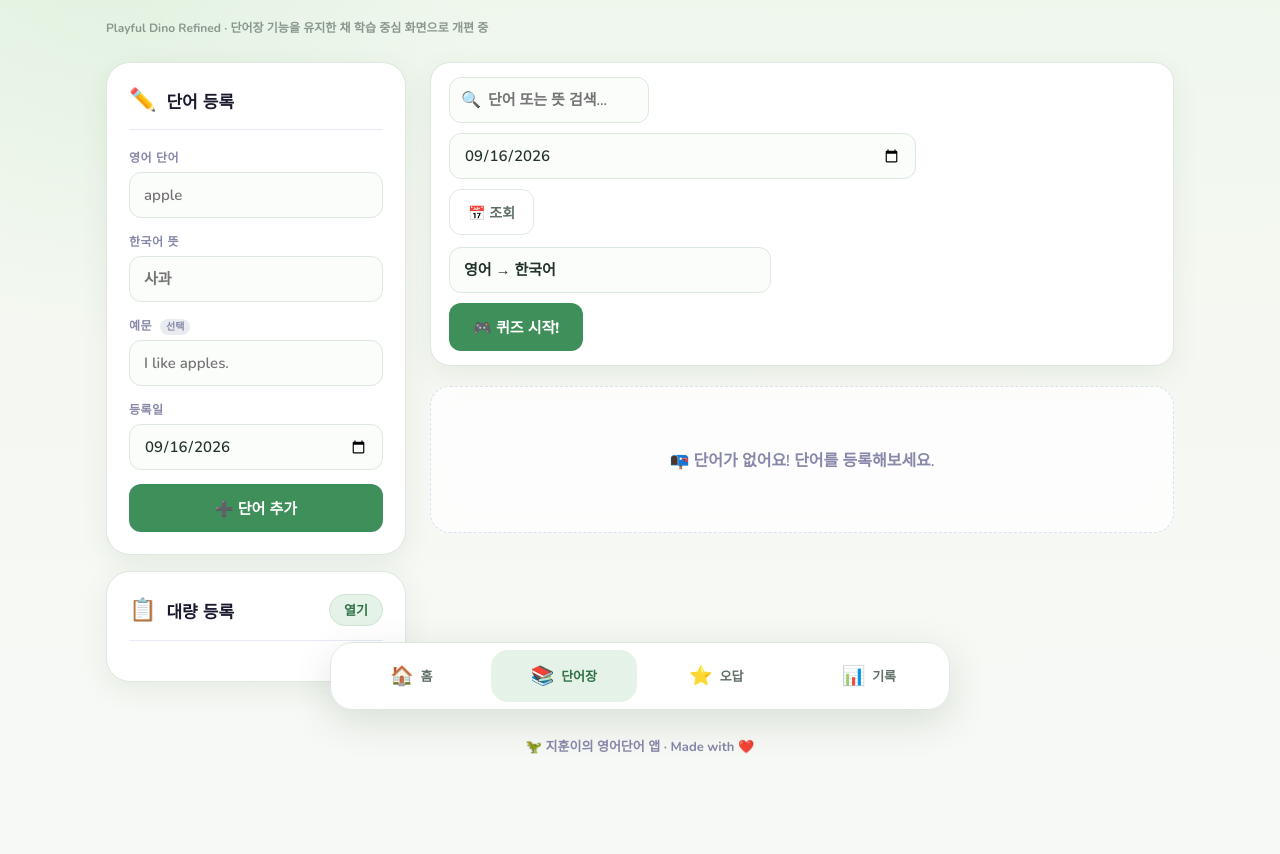
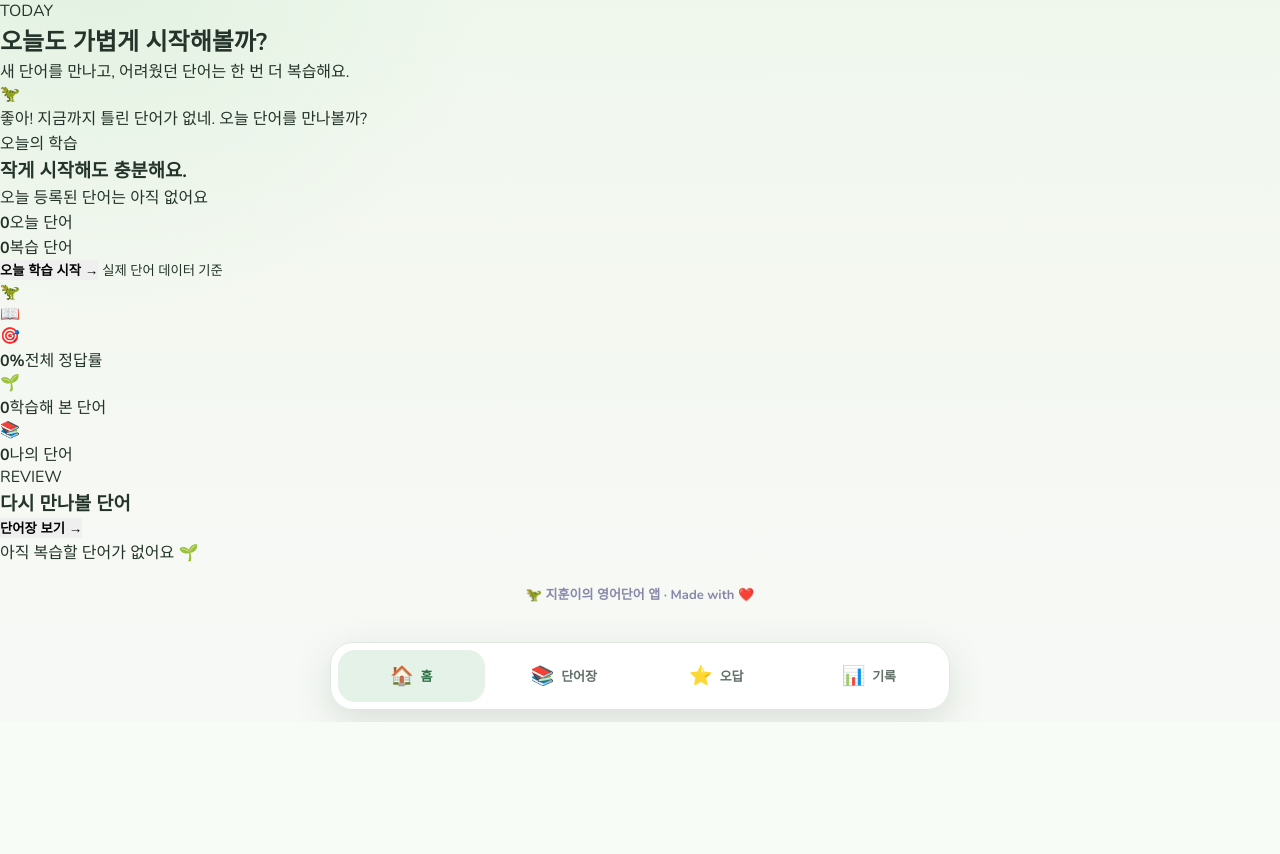
Before and after one commit to anredvon/english-word-app, a Flask app: page / in a window 1280 px wide. Shown: the part 78-932 px from the top of the page. After the commit the page ends 800 px from the top, so only its background shows below. Run offline with Flask 3, Linux system fonts and the light colour scheme; data that the repository does not hold is empty; parts of the project's set-up code (start-up, migrations or seed data) failed here and were passed over.

Commit message:
feat: make learner home the primary app view

```diff
--- a/templates/index.html
+++ b/templates/index.html
@@ -10,38 +10,63 @@
   <link rel="stylesheet" href="/static/style.css">
   <link rel="stylesheet" href="/static/redesign.css">
   <script defer src="/static/app.js"></script>
+  <script defer src="/static/home.js"></script>
 </head>
 <body class="redesign-shell">
-
-  <div class="bg-orb orb1"></div>
-  <div class="bg-orb orb2"></div>
-  <div class="bg-orb orb3"></div>
   <div id="feedbackOverlay" class="feedback-overlay"></div>
 
   <header>
     <div class="header-inner">
       <div class="header-left">
         <div class="app-icon" aria-hidden="true">🦖</div>
-        <div class="header-text">
-          <h1>지훈이의 영어단어</h1>
-          <p>오늘도 한 걸음씩, 꾸준하게!</p>
-        </div>
+        <div class="header-text"><h1>지훈이의 영어단어</h1><p>오늘도 한 걸음씩, 꾸준하게!</p></div>
       </div>
-      <button id="btnStats" class="stats-btn" aria-label="학습 통계 열기">
-        <span aria-hidden="true">📊</span><span>통계</span>
-      </button>
+      <button id="btnStats" class="stats-btn" aria-label="학습 통계 열기"><span aria-hidden="true">📊</span><span>통계</span></button>
     </div>
   </header>
 
-  <div class="migration-note">Playful Dino Refined · 단어장 기능을 유지한 채 학습 중심 화면으로 개편 중</div>
+  <section id="homeView" class="home-view" aria-label="홈">
+    <div class="home-greeting">
+      <div><span class="eyebrow">TODAY</span><h2>오늘도 가볍게 시작해볼까?</h2><p>새 단어를 만나고, 어려웠던 단어는 한 번 더 복습해요.</p></div>
+      <div class="dino-companion" aria-label="공룡 학습 도우미"><span class="dino-face">🦖</span><div id="homeDinoMessage" class="dino-bubble">학습 정보를 불러오는 중이야!</div></div>
+    </div>
 
-  <main id="wordbookView">
+    <section class="study-hero">
+      <div class="study-copy">
+        <span class="section-kicker">오늘의 학습</span>
+        <h3>작게 시작해도 충분해요.</h3>
+        <p id="homeProgressText">오늘 학습 정보를 준비하고 있어요.</p>
+        <div class="home-progress" aria-hidden="true"><span id="homeProgressFill"></span></div>
+        <div class="study-counts">
+          <div><strong id="homeNewCount">—</strong><span>오늘 단어</span></div>
+          <div><strong id="homeReviewCount">—</strong><span>복습 단어</span></div>
+        </div>
+        <button id="homeStudyStart" class="home-study-btn" type="button">오늘 학습 시작 <span>→</span></button>
+        <small id="homeDataStatus">실제 데이터를 불러오는 중</small>
+      </div>
+      <div class="hero-scene" aria-hidden="true">
+        <div class="sun"></div><div class="cloud cloud-one"></div><div class="cloud cloud-two"></div>
+        <div class="hill hill-back"></div><div class="hill hill-front"></div>
+        <div class="hero-dino">🦖</div><div class="hero-book">📖</div>
+      </div>
+    </section>
+
+    <section class="home-stats" aria-label="학습 현황">
+      <article><span class="stat-icon blue">🎯</span><div><strong id="homeAccuracy">—</strong><span>전체 정답률</span></div></article>
+      <article><span class="stat-icon green">🌱</span><div><strong id="homeReviewed">—</strong><span>학습해 본 단어</span></div></article>
+      <article><span class="stat-icon orange">📚</span><div><strong id="homeTotal">—</strong><span>나의 단어</span></div></article>
+    </section>
+
+    <section class="review-preview">
+      <div class="section-heading"><div><span class="section-kicker">REVIEW</span><h3>다시 만나볼 단어</h3></div><button type="button" class="text-action" data-open-wordbook>단어장 보기 →</button></div>
+      <div id="homeWeakWords" class="weak-word-row"><div class="home-empty">복습할 단어를 확인하고 있어요…</div></div>
+    </section>
+  </section>
+
+  <main id="wordbookView" class="hidden">
     <aside class="sidebar">
       <div class="card">
-        <div class="card-header">
-          <span class="card-icon">✏️</span>
-          <h2>단어 등록</h2>
-        </div>
+        <div class="card-header"><span class="card-icon">✏️</span><h2>단어 등록</h2></div>
         <form id="wordForm">
           <div class="field-group"><label>영어 단어</label><input id="word" type="text" placeholder="apple" required></div>
           <div class="field-group"><label>한국어 뜻</label><input id="meaning" type="text" placeholder="사과" required></div>
@@ -50,89 +75,36 @@
           <button type="submit" class="btn-primary full">➕ 단어 추가</button>
         </form>
       </div>
-
       <div class="card">
-        <div class="card-header">
-          <span class="card-icon">📋</span><h2>대량 등록</h2><button id="toggleBulk" class="toggle-btn">열기</button>
-        </div>
+        <div class="card-header"><span class="card-icon">📋</span><h2>대량 등록</h2><button id="toggleBulk" class="toggle-btn">열기</button></div>
         <div id="bulkSection" class="hidden">
           <p class="hint-text">💡 <code>apple - 사과 | I like an apple.</code></p>
           <textarea id="bulkInput" placeholder="한 줄에 단어 하나씩&#10;apple - 사과&#10;banana - 바나나"></textarea>
           <div class="field-group mt12"><label>등록일</label><input type="date" id="bulkDate"></div>
-          <div class="btn-row mt12">
-            <button id="bulkParse" class="btn-ghost">🔍 미리보기</button>
-            <button id="bulkApply" class="btn-primary" disabled>✅ 등록</button>
-            <span id="bulkSpinner" class="hidden">⏳</span>
-          </div>
-          <div id="bulkStatus" class="bulk-status"></div>
-          <ul id="bulkPreview" class="bulk-preview-list"></ul>
+          <div class="btn-row mt12"><button id="bulkParse" class="btn-ghost">🔍 미리보기</button><button id="bulkApply" class="btn-primary" disabled>✅ 등록</button><span id="bulkSpinner" class="hidden">⏳</span></div>
+          <div id="bulkStatus" class="bulk-status"></div><ul id="bulkPreview" class="bulk-preview-list"></ul>
         </div>
       </div>
     </aside>
-
     <section class="content">
       <div class="control-bar">
-        <div class="control-left">
-          <div class="search-wrap"><span class="search-ico">🔍</span><input id="search" type="text" placeholder="단어 또는 뜻 검색..."></div>
-          <input id="filterDate" type="date" class="date-input">
-          <button id="loadByDate" class="btn-secondary">📅 조회</button>
-        </div>
-        <div class="control-right">
-          <select id="quizMode" aria-label="퀴즈 방식">
-            <option value="en2ko">영어 → 한국어</option>
-            <option value="ko2en">한국어 → 영어</option>
-            <option value="cloze">빈칸 채우기</option>
-            <option value="en2ko_input">영어 → 한국어 (주관식)</option>
-            <option value="ko2en_input">한국어 → 영어 (주관식)</option>
-            <option value="cloze_input">빈칸 채우기 (주관식)</option>
-          </select>
-          <button id="btnQuiz" class="btn-quiz">🎮 퀴즈 시작!</button>
-        </div>
+        <div class="control-left"><div class="search-wrap"><span class="search-ico">🔍</span><input id="search" type="text" placeholder="단어 또는 뜻 검색..."></div><input id="filterDate" type="date" class="date-input"><button id="loadByDate" class="btn-secondary">📅 조회</button></div>
+        <div class="control-right"><select id="quizMode" aria-label="퀴즈 방식"><option value="en2ko">영어 → 한국어</option><option value="ko2en">한국어 → 영어</option><option value="cloze">빈칸 채우기</option><option value="en2ko_input">영어 → 한국어 (주관식)</option><option value="ko2en_input">한국어 → 영어 (주관식)</option><option value="cloze_input">빈칸 채우기 (주관식)</option></select><button id="btnQuiz" class="btn-quiz">🎮 퀴즈 시작!</button></div>
       </div>
       <ul id="wordList" class="word-grid"></ul>
     </section>
   </main>
 
   <footer><p>🦖 지훈이의 영어단어 앱 · Made with ❤️</p></footer>
-
   <nav class="app-nav" aria-label="주요 메뉴">
-    <a class="app-nav-item" href="#homeView" aria-label="홈"><span class="nav-icon">🏠</span><span>홈</span></a>
-    <a class="app-nav-item is-active" href="#wordbookView" aria-current="page" aria-label="단어장"><span class="nav-icon">📚</span><span>단어장</span></a>
-    <a class="app-nav-item" href="#wrongView" aria-label="오답노트"><span class="nav-icon">⭐</span><span>오답</span></a>
-    <a class="app-nav-item" href="#historyView" aria-label="학습기록"><span class="nav-icon">📊</span><span>기록</span></a>
+    <a class="app-nav-item is-active" href="#homeView" data-view="home" aria-current="page"><span class="nav-icon">🏠</span><span>홈</span></a>
+    <a class="app-nav-item" href="#wordbookView" data-view="wordbook"><span class="nav-icon">📚</span><span>단어장</span></a>
+    <a class="app-nav-item" href="#wrongView" data-view="wrong"><span class="nav-icon">⭐</span><span>오답</span></a>
+    <a class="app-nav-item" href="#historyView" data-view="history"><span class="nav-icon">📊</span><span>기록</span></a>
   </nav>
 
-  <div id="quizModal" class="modal hidden">
-    <div class="modal-backdrop"></div>
-    <div class="modal-body quiz-modal">
-      <div class="modal-header"><div class="modal-title">🎮 퀴즈</div><button id="quizClose" class="close-btn">✕</button></div>
-      <div class="progress-track"><div id="quizProgressBar" class="progress-fill"></div></div>
-      <div class="quiz-meta"><span id="qCount">1/10</span><span id="qScore">점수 0</span></div>
-      <div id="qWord" class="quiz-question">—</div>
-      <div id="qChoices" class="choices-grid"></div>
-      <div id="qInputWrap" class="quiz-input-wrap hidden">
-        <input id="qInput" type="text" placeholder="정답을 입력하세요"><button id="qSubmit" class="btn-primary">제출 ✔</button>
-      </div>
-      <div class="quiz-footer">
-        <button id="qNext" class="btn-primary" disabled>다음 ➡</button>
-        <button id="qRestart" class="btn-ghost sm">🔄 처음부터</button>
-        <button id="qWrongOnly" class="btn-ghost sm" disabled>❌ 오답만</button>
-      </div>
-    </div>
-  </div>
-
-  <div id="statsModal" class="modal hidden">
-    <div class="modal-backdrop"></div>
-    <div class="modal-body stats-modal">
-      <div class="modal-header"><div class="modal-title">📊 학습 통계</div><button id="statsClose" class="close-btn">✕</button></div>
-      <div class="stats-grid">
-        <div class="stat-tile"><div class="stat-emoji">📚</div><div class="stat-val" id="stTotal">0</div><div class="stat-lbl">총 단어</div></div>
-        <div class="stat-tile"><div class="stat-emoji">🎯</div><div class="stat-val" id="stAcc">0%</div><div class="stat-lbl">정답률</div></div>
-        <div class="stat-tile"><div class="stat-emoji">🌟</div><div class="stat-val" id="stToday">0</div><div class="stat-lbl">오늘 등록</div></div>
-      </div>
-    </div>
-  </div>
-
+  <div id="quizModal" class="modal hidden"><div class="modal-backdrop"></div><div class="modal-body quiz-modal"><div class="modal-header"><div class="modal-title">🎮 퀴즈</div><button id="quizClose" class="close-btn">✕</button></div><div class="progress-track"><div id="quizProgressBar" class="progress-fill"></div></div><div class="quiz-meta"><span id="qCount">1/10</span><span id="qScore">점수 0</span></div><div id="qWord" class="quiz-question">—</div><div id="qChoices" class="choices-grid"></div><div id="qInputWrap" class="quiz-input-wrap hidden"><input id="qInput" type="text" placeholder="정답을 입력하세요"><button id="qSubmit" class="btn-primary">제출 ✔</button></div><div class="quiz-footer"><button id="qNext" class="btn-primary" disabled>다음 ➡</button><button id="qRestart" class="btn-ghost sm">🔄 처음부터</button><button id="qWrongOnly" class="btn-ghost sm" disabled>❌ 오답만</button></div></div></div>
+  <div id="statsModal" class="modal hidden"><div class="modal-backdrop"></div><div class="modal-body stats-modal"><div class="modal-header"><div class="modal-title">📊 학습 통계</div><button id="statsClose" class="close-btn">✕</button></div><div class="stats-grid"><div class="stat-tile"><div class="stat-emoji">📚</div><div class="stat-val" id="stTotal">0</div><div class="stat-lbl">총 단어</div></div><div class="stat-tile"><div class="stat-emoji">🎯</div><div class="stat-val" id="stAcc">0%</div><div class="stat-lbl">정답률</div></div><div class="stat-tile"><div class="stat-emoji">🌟</div><div class="stat-val" id="stToday">0</div><div class="stat-lbl">오늘 등록</div></div></div></div></div>
   <div id="toastMsg" class="toast"></div>
 </body>
 </html>
```
